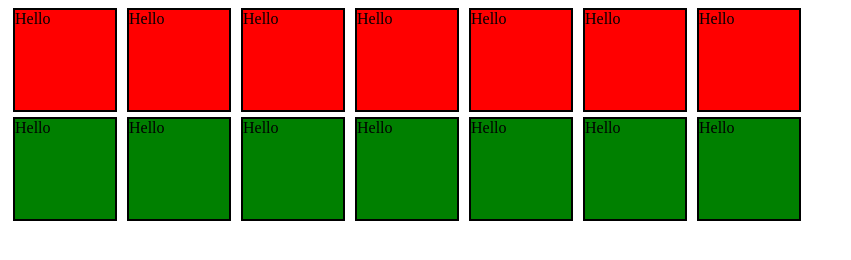
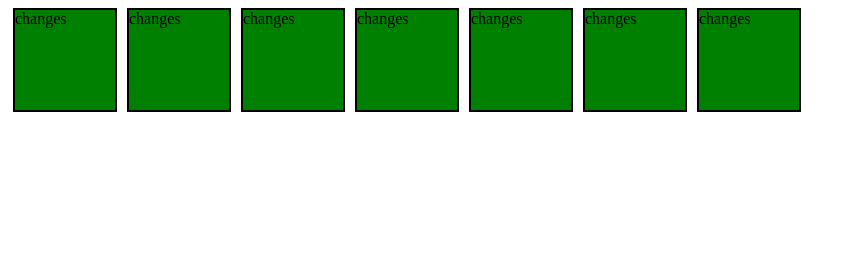
Before and after one commit to nithyan-s/TemporaryX, a plain HTML site: page index.html in a window 1280 px wide. Shown: the whole page, without its empty margins (0-851 px from the left). Drawn offline with Linux system fonts and the light colour scheme.

Commit message:
Removed container 1

```diff
--- a/index.html
+++ b/index.html
@@ -8,23 +8,14 @@
   </head>
 
   <body>
-    <div class="container">
-      <div class="box">Hello</div>
-      <div class="box">Hello</div>
-      <div class="box">Hello</div>
-      <div class="box">Hello</div>
-      <div class="box">Hello</div>
-      <div class="box">Hello</div>
-      <div class="box">Hello</div>
-    </div>
     <div class="container2">
-      <div class="box2">Hello</div>
-      <div class="box2">Hello</div>
-      <div class="box2">Hello</div>
-      <div class="box2">Hello</div>
-      <div class="box2">Hello</div>
-      <div class="box2">Hello</div>
-      <div class="box2">Hello</div>
+      <div class="box2">changes</div>
+      <div class="box2">changes</div>
+      <div class="box2">changes</div>
+      <div class="box2">changes</div>
+      <div class="box2">changes</div>
+      <div class="box2">changes</div>
+      <div class="box2">changes</div>
     </div>
   </body>
 </html>
```
